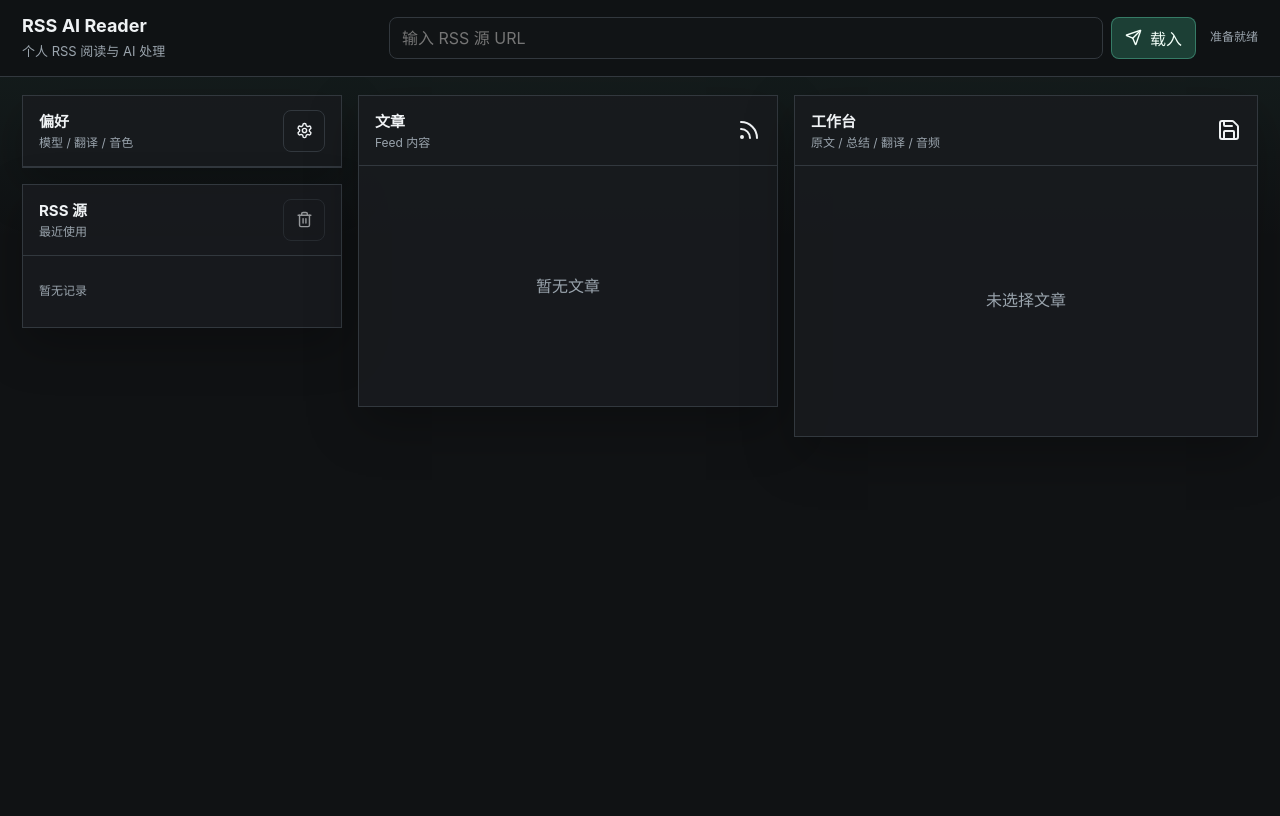
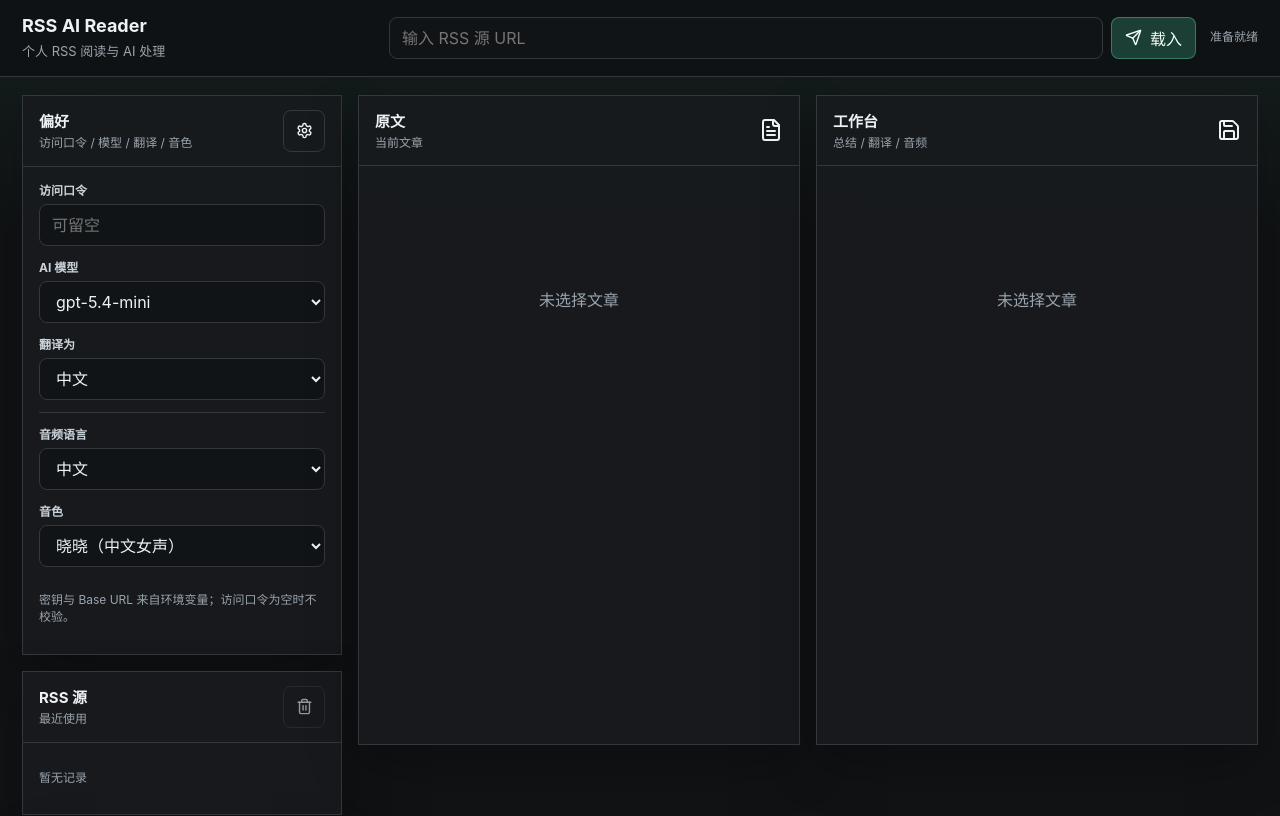
Before and after one commit to deanxizian/rss_web, a Next.js app: page / in a window 1280 px wide. Shown: the top 816 px of the page. Built offline with nearby package versions, Linux system fonts and the light colour scheme.

Commit message:
Refine reader layout and audio playback

```diff
--- a/app/api/tts/route.ts
+++ b/app/api/tts/route.ts
@@ -1,11 +1,11 @@
 import https from "node:https";
 import { requireAuth } from "@/lib/auth";
-import { truncateText } from "@/lib/rss";
 
 export const runtime = "nodejs";
 export const maxDuration = 45;
 
 const azureOutputFormat = "audio-24khz-48kbitrate-mono-mp3";
+const maxSpeechTextLength = 3_000;
 
 function escapeSsml(text: string) {
   return text
@@ -118,7 +118,7 @@ export async function POST(request: Request) {
   const baseUrl = process.env.AZURE_SPEECH_BASE_URL?.trim();
   const voice = String(payload.voice ?? "").trim();
   const language = String(payload.language ?? "zh-CN").trim();
-  const text = truncateText(String(payload.text ?? "").trim(), 8_000);
+  const text = String(payload.text ?? "").trim();
 
   if (!key || (!region && !baseUrl)) {
     return Response.json(
@@ -129,6 +129,13 @@ export async function POST(request: Request) {
 
   if (!text) {
     return Response.json({ error: "Missing text." }, { status: 400 });
+  }
+
+  if (text.length > maxSpeechTextLength) {
+    return Response.json(
+      { error: "TTS text is too long. Please split it into smaller chunks." },
+      { status: 413 },
+    );
   }
 
   if (!voice) {
--- a/app/globals.css
+++ b/app/globals.css
@@ -77,7 +77,7 @@ a {
 }
 
 .topbar-inner {
-  max-width: 1440px;
+  max-width: 1760px;
   margin: 0 auto;
   padding: 16px 22px;
   display: grid;
@@ -207,24 +207,63 @@ a {
 }
 
 .main-grid {
-  max-width: 1440px;
+  --viewport-panel-height: calc(100vh - 150px);
+  --side-column-width: 320px;
+  max-width: 1760px;
   width: 100%;
   margin: 0 auto;
   padding: 18px 22px 28px;
   display: grid;
-  grid-template-columns: 320px minmax(390px, 0.95fr) minmax(360px, 1.05fr);
+  grid-template-columns: 1fr;
+  grid-template-areas:
+    "navigation"
+    "original"
+    "workbench";
   gap: 16px;
   align-items: start;
 }
 
-.side-stack {
+.navigation-stack {
+  grid-area: navigation;
   display: grid;
+  grid-template-areas:
+    "side"
+    "feed";
   gap: 16px;
   min-width: 0;
 }
 
+.side-stack {
+  grid-area: side;
+  display: grid;
+  grid-template-rows: auto minmax(0, 1fr);
+  gap: 16px;
+  min-width: 0;
+}
+
+.workspace-stack {
+  display: contents;
+}
+
+.feed-panel {
+  grid-area: feed;
+  min-height: 0;
+}
+
+.original-panel {
+  grid-area: original;
+  min-height: 0;
+}
+
+.workbench-panel {
+  grid-area: workbench;
+  min-height: 0;
+}
+
 .panel {
   min-width: 0;
+  display: flex;
+  flex-direction: column;
   border: 1px solid var(--line);
   background: rgba(24, 27, 30, 0.92);
   box-shadow: var(--shadow);
@@ -254,6 +293,7 @@ a {
 }
 
 .panel-body {
+  min-height: 0;
   padding: 14px 16px 16px;
 }
 
@@ -283,6 +323,11 @@ a {
 .article-list {
   display: grid;
   gap: 8px;
+}
+
+.source-list {
+  max-height: min(34vh, 280px);
+  overflow: auto;
 }
 
 .source-item,
@@ -346,6 +391,7 @@ a {
 }
 
 .article-list-wrap {
+  min-height: 0;
   max-height: calc(100vh - 190px);
   overflow: auto;
   padding: 14px 16px 16px;
@@ -354,6 +400,7 @@ a {
 .article-detail {
   display: grid;
   gap: 14px;
+  min-height: 0;
 }
 
 .detail-title {
@@ -507,6 +554,8 @@ a {
 
 .tool-window {
   min-width: 0;
+  display: flex;
+  flex-direction: column;
   overflow: hidden;
   border: 1px solid var(--line);
   border-radius: 8px;
@@ -541,6 +590,17 @@ a {
   flex: 0 0 auto;
 }
 
+.source-badge {
+  flex: 0 0 auto;
+  border: 1px solid rgba(88, 196, 163, 0.42);
+  border-radius: 999px;
+  padding: 4px 8px;
+  color: var(--accent-strong);
+  background: rgba(88, 196, 163, 0.08);
+  font-size: 12px;
+  line-height: 1;
+}
+
 .module-action {
   height: 34px;
   padding: 0 10px;
@@ -553,10 +613,25 @@ a {
 }
 
 .tool-window-body {
+  flex: 1;
   min-height: 120px;
   max-height: 300px;
   overflow: auto;
   padding: 13px 14px;
+}
+
+.original-window-body {
+  min-height: 340px;
+  max-height: min(52vh, 560px);
+  flex: 1;
+  overflow: auto;
+  border: 1px solid var(--line);
+  border-radius: 8px;
+  background: #121517;
+  padding: 16px 18px;
+  color: var(--soft);
+  line-height: 1.68;
+  overflow-wrap: anywhere;
 }
 
 .empty {
@@ -588,33 +663,148 @@ a {
   width: 100%;
 }
 
+.audio-stack {
+  display: grid;
+  gap: 10px;
+}
+
+.audio-meta {
+  display: flex;
+  align-items: center;
+  justify-content: space-between;
+  gap: 10px;
+  color: var(--muted);
+  font-size: 12px;
+  line-height: 1.35;
+}
+
+.audio-nav {
+  display: flex;
+  gap: 8px;
+  flex: 0 0 auto;
+}
+
 .divider {
   height: 1px;
   background: var(--line);
 }
 
-@media (max-width: 1180px) {
+@media (min-width: 860px) {
   .topbar-inner {
     grid-template-columns: 1fr;
   }
 
   .main-grid {
-    grid-template-columns: minmax(300px, 0.84fr) minmax(420px, 1.16fr);
+    grid-template-columns: var(--side-column-width) minmax(0, 1fr);
+    grid-template-areas:
+      "side original"
+      "feed workbench";
+    align-items: stretch;
   }
 
-  .settings-panel {
-    grid-column: 1 / -1;
+  .navigation-stack,
+  .workspace-stack {
+    display: contents;
   }
 }
 
-@media (max-width: 820px) {
+@media (min-width: 1220px) {
+  .topbar-inner {
+    grid-template-columns: minmax(190px, 0.7fr) minmax(280px, 1.6fr) auto;
+  }
+
+  .main-grid {
+    min-height: var(--viewport-panel-height);
+    grid-template-columns: var(--side-column-width) repeat(2, minmax(0, 1fr));
+    grid-template-areas: "navigation original workbench";
+    align-items: start;
+  }
+
+  .navigation-stack {
+    grid-area: navigation;
+    display: grid;
+    grid-template-areas:
+      "side"
+      "feed";
+    gap: 16px;
+    min-width: 0;
+  }
+
+  .workspace-stack {
+    display: contents;
+  }
+
+  .original-panel,
+  .workbench-panel {
+    height: var(--viewport-panel-height);
+  }
+
+  .original-panel .panel-body,
+  .workbench-panel .panel-body {
+    flex: 1;
+    overflow: hidden;
+  }
+
+  .original-panel .article-detail {
+    height: 100%;
+    grid-template-rows: auto minmax(0, 1fr);
+  }
+
+  .original-window-body {
+    min-height: 0;
+    max-height: none;
+  }
+
+  .window-grid {
+    height: 100%;
+    grid-template-rows: repeat(3, minmax(0, 1fr));
+  }
+
+  .tool-window {
+    min-height: 0;
+  }
+
+  .tool-window-body {
+    min-height: 0;
+    max-height: none;
+  }
+}
+
+@media (min-width: 1480px) {
+  .main-grid {
+    grid-template-columns: var(--side-column-width) repeat(3, minmax(0, 1fr));
+    grid-template-rows: var(--viewport-panel-height);
+    grid-template-areas: "side feed original workbench";
+  }
+
+  .navigation-stack {
+    display: contents;
+  }
+
+  .side-stack {
+    height: var(--viewport-panel-height);
+    align-content: start;
+    overflow: auto;
+  }
+
+  .feed-panel {
+    height: var(--viewport-panel-height);
+  }
+
+  .feed-panel .article-list-wrap {
+    flex: 1;
+    max-height: none;
+  }
+}
+
+@media (max-width: 859px) {
   .topbar-inner,
   .main-grid {
     padding-left: 14px;
     padding-right: 14px;
   }
 
-  .main-grid {
+  .topbar-inner {
     grid-template-columns: 1fr;
   }
 
@@ -635,6 +825,11 @@ a {
     width: 100%;
   }
 
+  .original-window-body {
+    min-height: 260px;
+    max-height: 460px;
+  }
+
   .button.icon-only {
     width: 42px;
   }
--- a/app/page.tsx
+++ b/app/page.tsx
@@ -2,6 +2,7 @@
 
 import {
   ExternalLink,
+  FileText,
   Headphones,
   Languages,
   Loader2,
@@ -18,6 +19,7 @@ import {
   FormEvent,
   useEffect,
   useMemo,
+  useRef,
   useState,
 } from "react";
 import {
@@ -136,7 +138,57 @@ function firstUsefulText(item: FeedItem) {
   return [item.content, item.summary, item.title].find((value) => value.trim()) ?? "";
 }
 
+const speechChunkMaxLength = 2_500;
+
+function splitTextForSpeech(text: string) {
+  const normalized = text
+    .replace(/\r/g, "")
+    .replace(/\n{3,}/g, "\n\n")
+    .trim();
+
+  if (!normalized) return [];
+
+  const tokens =
+    normalized.match(/[^。！？.!?\n]+[。！？.!?]?|\n+/g) ?? [normalized];
+  const chunks: string[] = [];
+  let current = "";
+
+  function pushCurrent() {
+    const next = current.trim();
+    if (next) chunks.push(next);
+    current = "";
+  }
+
+  for (const token of tokens) {
+    let piece = token.trim();
+    if (!piece) continue;
+
+    while (piece.length > speechChunkMaxLength) {
+      if (current) pushCurrent();
+      chunks.push(piece.slice(0, speechChunkMaxLength));
+      piece = piece.slice(speechChunkMaxLength).trim();
+    }
+
+    if (!piece) continue;
+
+    const separator = current ? "\n" : "";
+    if (current.length + separator.length + piece.length > speechChunkMaxLength) {
+      pushCurrent();
+    }
+
+    current = current ? `${current}\n${piece}` : piece;
+  }
+
+  pushCurrent();
+
+  return chunks;
+}
+
 async function readApiError(response: Response) {
+  if (response.status === 401) {
+    return "访问口令未填写或不正确。";
+  }
+
   const text = await response.text();
 
   try {
@@ -322,11 +374,15 @@ export default function Home() {
   const [status, setStatus] = useState<StatusState>({ kind: "idle", message: "" });
   const [summaryResult, setSummaryResult] = useState("");
   const [translationResult, setTranslationResult] = useState("");
-  const [audioUrl, setAudioUrl] = useState("");
+  const [audioSegments, setAudioSegments] = useState<string[]>([]);
+  const [currentAudioSegmentIndex, setCurrentAudioSegmentIndex] = useState(0);
+  const [shouldAutoPlayAudio, setShouldAutoPlayAudio] = useState(false);
   const [isFetchingRss, setIsFetchingRss] = useState(false);
   const [aiAction, setAiAction] = useState<"summary" | "translate" | null>(null);
   const [isGeneratingAudio, setIsGeneratingAudio] = useState(false);
-  const [isSettingsOpen, setIsSettingsOpen] = useState(false);
+  const [isSettingsOpen, setIsSettingsOpen] = useState(true);
+  const audioSegmentsRef = useRef<string[]>([]);
+  const audioRef = useRef<HTMLAudioElement | null>(null);
 
   useEffect(() => {
     setSettings(
@@ -346,6 +402,21 @@ export default function Home() {
     window.localStorage.setItem(settingsKey, JSON.stringify(settings));
   }, [settings]);
 
+  useEffect(() => {
+    return () => {
+      audioSegmentsRef.current.forEach((url) => URL.revokeObjectURL(url));
+    };
+  }, []);
+
+  useEffect(() => {
+    if (!shouldAutoPlayAudio || !audioRef.current) {
+      return;
+    }
+
+    audioRef.current.play().catch(() => undefined);
+    setShouldAutoPlayAudio(false);
+  }, [currentAudioSegmentIndex, shouldAutoPlayAudio]);
+
   const selectedItem = useMemo(() => {
     if (!feed) return null;
     return feed.items.find((item) => item.id === selectedId) ?? feed.items[0] ?? null;
@@ -360,6 +431,7 @@ export default function Home() {
     filteredVoiceOptions.find((option) => option.value === settings.azureVoice) ??
     filteredVoiceOptions[0] ??
     azureVoiceOptions[0];
+  const currentAudioUrl = audioSegments[currentAudioSegmentIndex] ?? "";
 
   const authHeaders = useMemo<Record<string, string>>(() => {
     const token = settings.appToken.trim();
@@ -371,6 +443,18 @@ export default function Home() {
 
     return headers;
   }, [settings.appToken]);
+
+  function replaceAudioSegments(nextSegments: string[]) {
+    audioSegmentsRef.current.forEach((url) => URL.revokeObjectURL(url));
+    audioSegmentsRef.current = nextSegments;
+    setAudioSegments(nextSegments);
+    setCurrentAudioSegmentIndex(0);
+    setShouldAutoPlayAudio(false);
+  }
+
+  function clearAudioSegments() {
+    replaceAudioSegments([]);
+  }
 
   function updateSources(nextSources: SavedSource[]) {
     setSources(nextSources);
@@ -403,7 +487,7 @@ export default function Home() {
     setStatus({ kind: "idle", message: "正在载入 RSS，并获取文章全文..." });
     setSummaryResult("");
     setTranslationResult("");
-    setAudioUrl("");
+    clearAudioSegments();
 
     try {
       const response = await fetch(`/api/rss?url=${encodeURIComponent(trimmedUrl)}`, {
@@ -502,10 +586,23 @@ export default function Home() {
       return;
     }
 
+    const chunks = splitTextForSpeech(text);
+    const nextAudioSegments: string[] = [];
+
     setIsGeneratingAudio(true);
-    setStatus({ kind: "idle", message: "正在生成原文音频..." });
+    clearAudioSegments();
+    setStatus({
+      kind: "idle",
+      message: `正在生成原文音频，共 ${chunks.length} 段...`,
+    });
 
     try {
+      for (const [index, chunk] of chunks.entries()) {
+        setStatus({
+          kind: "idle",
+          message: `正在生成原文音频 ${index + 1}/${chunks.length}...`,
+        });
+
         const response = await fetch("/api/tts", {
           method: "POST",
           headers: {
@@ -513,7 +610,7 @@ export default function Home() {
             ...authHeaders,
           },
           body: JSON.stringify({
-          text,
+            text: chunk,
             voice: settings.azureVoice,
             language: selectedVoiceOption.language,
           }),
@@ -523,14 +620,16 @@ export default function Home() {
           throw new Error(await readApiError(response));
         }
 
-      if (audioUrl) {
-        URL.revokeObjectURL(audioUrl);
+        nextAudioSegments.push(URL.createObjectURL(await response.blob()));
       }
 
-      const nextAudioUrl = URL.createObjectURL(await response.blob());
-      setAudioUrl(nextAudioUrl);
-      setStatus({ kind: "ok", message: "音频已就绪。" });
+      replaceAudioSegments(nextAudioSegments);
+      setStatus({
+        kind: "ok",
+        message: `音频已生成，共 ${chunks.length} 段，播放时会自动衔接。`,
+      });
     } catch (error) {
+      nextAudioSegments.forEach((url) => URL.revokeObjectURL(url));
       setStatus({
         kind: "error",
         message: error instanceof Error ? error.message : "音频生成失败。",
@@ -579,6 +678,7 @@ export default function Home() {
       </header>
 
       <div className="main-grid">
+        <div className="navigation-stack">
           <aside className="side-stack">
             <section className="panel settings-panel" aria-labelledby="settings-title">
             <div className="panel-header">
@@ -586,9 +686,7 @@ export default function Home() {
                 <h2 className="panel-title" id="settings-title">
                   偏好
                 </h2>
-                <p className="panel-note">
-                  {isSettingsOpen ? "仅保存在本机浏览器" : "模型 / 翻译 / 音色"}
-                </p>
+                <p className="panel-note">访问口令 / 模型 / 翻译 / 音色</p>
               </div>
               <button
                 aria-expanded={isSettingsOpen}
@@ -760,7 +858,7 @@ export default function Home() {
             </section>
           </aside>
 
-        <section className="panel" aria-labelledby="feed-title">
+          <section className="panel feed-panel" aria-labelledby="feed-title">
             <div className="panel-header">
               <div>
                 <h2 className="panel-title" id="feed-title">
@@ -789,7 +887,7 @@ export default function Home() {
                         setSelectedId(item.id);
                         setSummaryResult("");
                         setTranslationResult("");
-                      setAudioUrl("");
+                        clearAudioSegments();
                       }}
                     >
                       <p className="item-title">{item.title || "未命名文章"}</p>
@@ -805,16 +903,18 @@ export default function Home() {
               <div className="empty">暂无文章</div>
             )}
           </section>
+        </div>
 
-        <section className="panel" aria-labelledby="article-title">
+        <div className="workspace-stack">
+          <section className="panel original-panel" aria-labelledby="original-title">
             <div className="panel-header">
               <div>
-              <h2 className="panel-title" id="article-title">
-                工作台
+                <h2 className="panel-title" id="original-title">
+                  原文
                 </h2>
-              <p className="panel-note">原文 / 总结 / 翻译 / 音频</p>
+                <p className="panel-note">当前文章</p>
               </div>
-            <Save aria-hidden="true" />
+              <FileText aria-hidden="true" />
             </div>
 
             <div className="panel-body">
@@ -835,18 +935,32 @@ export default function Home() {
                     <div className="item-meta">
                       <span>{compactDate(selectedItem.pubDate)}</span>
                       {selectedItem.author ? <span>{selectedItem.author}</span> : null}
-                    <span>
-                      {selectedItem.contentSource === "article"
-                        ? "全文"
-                        : "来自 RSS"}
-                    </span>
                     </div>
                   </div>
 
-                <div className="content-box markdown-content">
+                  <div className="original-window-body markdown-content">
                     <MarkdownText value={selectedMarkdown || "暂无正文"} />
                   </div>
+                </article>
+              ) : (
+                <div className="empty">未选择文章</div>
+              )}
+            </div>
+          </section>
 
+          <section className="panel workbench-panel" aria-labelledby="workbench-title">
+            <div className="panel-header">
+              <div>
+                <h2 className="panel-title" id="workbench-title">
+                  工作台
+                </h2>
+                <p className="panel-note">总结 / 翻译 / 音频</p>
+              </div>
+              <Save aria-hidden="true" />
+            </div>
+
+            <div className="panel-body">
+              {selectedItem ? (
                 <div className="window-grid">
                   <section className="tool-window" aria-label="总结模块">
                     <div className="tool-window-header">
@@ -920,8 +1034,59 @@ export default function Home() {
                       </button>
                     </div>
                     <div className="tool-window-body">
-                      {audioUrl ? (
-                        <audio className="audio-player" src={audioUrl} controls />
+                      {currentAudioUrl ? (
+                        <div className="audio-stack">
+                          <audio
+                            className="audio-player"
+                            controls
+                            key={currentAudioUrl}
+                            onEnded={() => {
+                              if (currentAudioSegmentIndex < audioSegments.length - 1) {
+                                setCurrentAudioSegmentIndex((current) => current + 1);
+                                setShouldAutoPlayAudio(true);
+                              }
+                            }}
+                            ref={audioRef}
+                            src={currentAudioUrl}
+                          />
+                          {audioSegments.length > 1 ? (
+                            <div className="audio-meta">
+                              <span>
+                                第 {currentAudioSegmentIndex + 1} / {audioSegments.length} 段
+                              </span>
+                              <div className="audio-nav">
+                                <button
+                                  className="button module-action"
+                                  disabled={currentAudioSegmentIndex === 0}
+                                  onClick={() => {
+                                    setCurrentAudioSegmentIndex((current) =>
+                                      Math.max(0, current - 1),
+                                    );
+                                    setShouldAutoPlayAudio(false);
+                                  }}
+                                  type="button"
+                                >
+                                  上一段
+                                </button>
+                                <button
+                                  className="button module-action"
+                                  disabled={
+                                    currentAudioSegmentIndex >= audioSegments.length - 1
+                                  }
+                                  onClick={() => {
+                                    setCurrentAudioSegmentIndex((current) =>
+                                      Math.min(audioSegments.length - 1, current + 1),
+                                    );
+                                    setShouldAutoPlayAudio(false);
+                                  }}
+                                  type="button"
+                                >
+                                  下一段
+                                </button>
+                              </div>
+                            </div>
+                          ) : null}
+                        </div>
                       ) : (
                         <p className="result-text">
                           {isGeneratingAudio ? "正在生成音频..." : "暂无音频"}
@@ -930,13 +1095,13 @@ export default function Home() {
                     </div>
                   </section>
                 </div>
-              </article>
               ) : (
                 <div className="empty">未选择文章</div>
               )}
             </div>
           </section>
         </div>
+      </div>
     </main>
   );
 }
```
Lines whose indentation alone changed are shown as unchanged.
